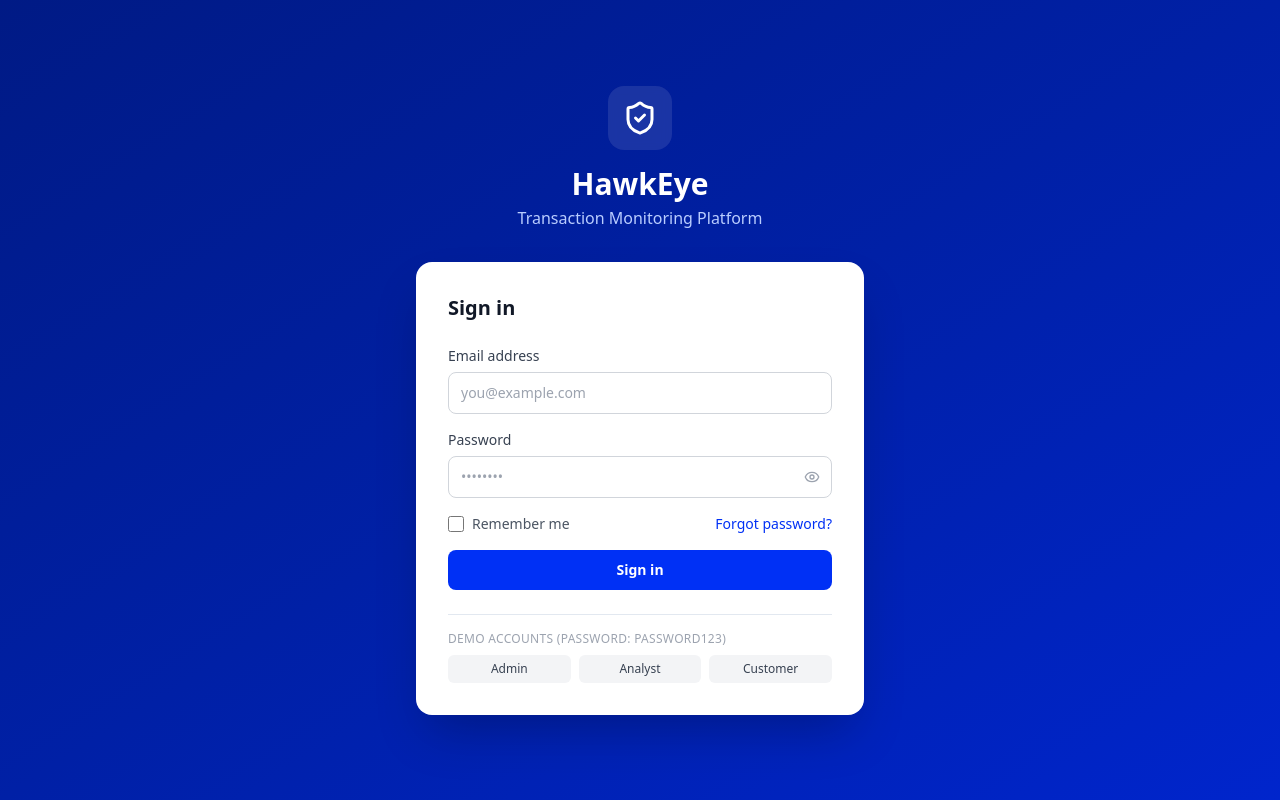
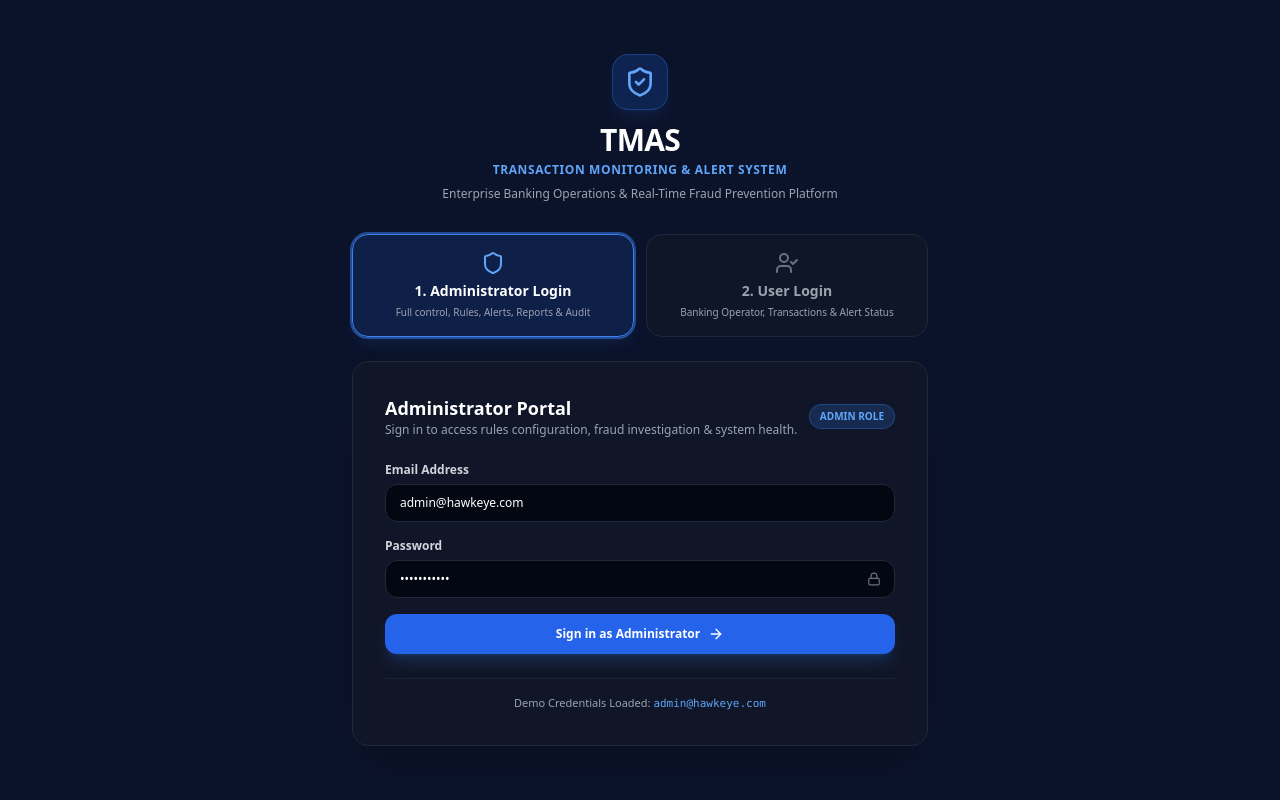
Before and after one commit to Neueda-Learning/114_HawkEye, a React (Vite) app in the folder Frontend/: page /login in a window 1280 px wide. Built offline with nearby package versions, Linux system fonts and the light colour scheme.

Commit message:
feat(auth): add 2 distinct login options (1. Administrator Login, 2. User Login) matching TMAS spec

```diff
--- a/Frontend/src/features/auth/pages/LoginPage.tsx
+++ b/Frontend/src/features/auth/pages/LoginPage.tsx
@@ -1,180 +1,181 @@
 import { useState } from 'react';
-import { useForm } from 'react-hook-form';
-import { zodResolver } from '@hookform/resolvers/zod';
-import { z } from 'zod';
 import { useNavigate, useLocation } from 'react-router-dom';
-import { Eye, EyeOff, ShieldCheck, AlertCircle } from 'lucide-react';
+import { ShieldCheck, UserCheck, Shield, AlertCircle, ArrowRight, Lock } from 'lucide-react';
 import { useAuthStore } from '../store/authStore';
 import type { UserRole } from '@/lib/types';
 
-const schema = z.object({
-  email:      z.string().email('Enter a valid email address'),
-  password:   z.string().min(6, 'Password must be at least 6 characters'),
-  rememberMe: z.boolean().optional(),
-});
-
-type FormValues = z.infer<typeof schema>;
-
 const ROLE_HOME: Record<UserRole, string> = {
   CUSTOMER: '/customer/dashboard',
-  ANALYST:  '/alerts',
+  ANALYST:  '/admin/dashboard',
   ADMIN:    '/admin/dashboard',
 };
 
-// Demo credentials shown on the page
-const DEMO_CREDENTIALS = [
-  { role: 'ADMIN',    email: 'admin@hawkeye.com',    label: 'Admin' },
-  { role: 'ANALYST',  email: 'analyst@hawkeye.com',  label: 'Analyst' },
-  { role: 'CUSTOMER', email: 'customer@hawkeye.com', label: 'Customer' },
-];
+export default function LoginPage() {
+  const navigate = useNavigate();
+  const location = useLocation();
+  const { login } = useAuthStore();
 
-export default function LoginPage() {
-  const navigate  = useNavigate();
-  const location  = useLocation();
-  const { login, user } = useAuthStore();
-  const [showPwd, setShowPwd]   = useState(false);
+  const [activeTab, setActiveTab] = useState<'ADMIN' | 'USER'>('ADMIN');
+  const [email, setEmail] = useState('admin@hawkeye.com');
+  const [password, setPassword] = useState('password123');
   const [authError, setAuthError] = useState('');
+  const [loading, setLoading] = useState(false);
 
   const from = (location.state as { from?: { pathname: string } })?.from?.pathname;
 
-  const {
-    register,
-    handleSubmit,
-    setValue,
-    formState: { errors, isSubmitting },
-  } = useForm<FormValues>({ resolver: zodResolver(schema) });
-
-  const onSubmit = async ({ email, password }: FormValues) => {
+  const handleTabChange = (roleTab: 'ADMIN' | 'USER') => {
+    setActiveTab(roleTab);
     setAuthError('');
-    try {
-      await login(email, password);
-      const dest = from ?? ROLE_HOME[useAuthStore.getState().user!.role];
-      navigate(dest, { replace: true });
-    } catch (e) {
-      setAuthError(e instanceof Error ? e.message : 'Login failed');
+    if (roleTab === 'ADMIN') {
+      setEmail('admin@hawkeye.com');
+      setPassword('password123');
+    } else {
+      setEmail('customer@hawkeye.com');
+      setPassword('password123');
     }
   };
 
-  const fillDemo = (email: string) => {
-    setValue('email', email);
-    setValue('password', 'password123');
+  const handleSubmit = async (e: React.FormEvent) => {
+    e.preventDefault();
+    setAuthError('');
+    setLoading(true);
+
+    try {
+      await login(email, password);
+      const userRole = useAuthStore.getState().user!.role;
+      const dest = from ?? ROLE_HOME[userRole];
+      navigate(dest, { replace: true });
+    } catch (err: any) {
+      setAuthError(err?.message || 'Login failed. Please check credentials.');
+    } finally {
+      setLoading(false);
+    }
   };
 
   return (
-    <div className="flex min-h-screen items-center justify-center bg-gradient-to-br from-hawk-900 via-hawk-800 to-hawk-700 p-4">
-      <div className="w-full max-w-md animate-fade-in">
-
-        {/* Logo */}
+    <div className="flex min-h-screen items-center justify-center bg-[#0B132B] p-4 text-white">
+      <div className="w-full max-w-xl animate-fade-in">
+        {/* Logo & Header */}
         <div className="mb-8 text-center">
-          <div className="mx-auto mb-4 flex h-16 w-16 items-center justify-center rounded-2xl bg-white/10 backdrop-blur-sm">
-            <ShieldCheck className="h-9 w-9 text-white" />
+          <div className="mx-auto mb-3 flex h-14 w-14 items-center justify-center rounded-2xl bg-blue-600/20 border border-blue-500/30 text-blue-400 shadow-lg shadow-blue-500/10">
+            <ShieldCheck className="h-8 w-8 text-blue-400" />
           </div>
-          <h1 className="text-3xl font-bold text-white">HawkEye</h1>
-          <p className="mt-1 text-hawk-200">Transaction Monitoring Platform</p>
+          <h1 className="text-3xl font-black tracking-tight text-white">TMAS</h1>
+          <p className="mt-1 text-xs font-semibold uppercase tracking-wider text-blue-400">
+            Transaction Monitoring & Alert System
+          </p>
+          <p className="mt-2 text-xs text-gray-400 max-w-md mx-auto">
+            Enterprise Banking Operations & Real-Time Fraud Prevention Platform
+          </p>
         </div>
 
-        {/* Card */}
-        <div className="rounded-2xl bg-white p-8 shadow-2xl dark:bg-gray-900">
-          <h2 className="mb-6 text-xl font-semibold text-gray-900 dark:text-white">Sign in</h2>
+        {/* ── 2 Distinct Login Options Selector ──────────────────────────── */}
+        <div className="mb-6 grid grid-cols-2 gap-3">
+          <button
+            type="button"
+            onClick={() => handleTabChange('ADMIN')}
+            className={`flex flex-col items-center justify-center rounded-2xl border p-4 text-center transition-all ${
+              activeTab === 'ADMIN'
+                ? 'border-blue-500 bg-blue-600/15 text-white shadow-lg shadow-blue-500/10 ring-2 ring-blue-500/50'
+                : 'border-gray-800 bg-gray-900/60 text-gray-400 hover:border-gray-700 hover:text-gray-200'
+            }`}
+          >
+            <Shield className={`h-6 w-6 mb-1.5 ${activeTab === 'ADMIN' ? 'text-blue-400' : 'text-gray-500'}`} />
+            <span className="font-bold text-sm">1. Administrator Login</span>
+            <span className="text-[10px] text-gray-400 mt-1">Full control, Rules, Alerts, Reports & Audit</span>
+          </button>
 
-          {/* Auth error banner */}
+          <button
+            type="button"
+            onClick={() => handleTabChange('USER')}
+            className={`flex flex-col items-center justify-center rounded-2xl border p-4 text-center transition-all ${
+              activeTab === 'USER'
+                ? 'border-emerald-500 bg-emerald-600/15 text-white shadow-lg shadow-emerald-500/10 ring-2 ring-emerald-500/50'
+                : 'border-gray-800 bg-gray-900/60 text-gray-400 hover:border-gray-700 hover:text-gray-200'
+            }`}
+          >
+            <UserCheck className={`h-6 w-6 mb-1.5 ${activeTab === 'USER' ? 'text-emerald-400' : 'text-gray-500'}`} />
+            <span className="font-bold text-sm">2. User Login</span>
+            <span className="text-[10px] text-gray-400 mt-1">Banking Operator, Transactions & Alert Status</span>
+          </button>
+        </div>
+
+        {/* ── Login Form Card ────────────────────────────────────────────── */}
+        <div className="rounded-2xl border border-gray-800 bg-gray-900/90 p-8 shadow-2xl backdrop-blur-md">
+          <div className="mb-6 flex items-center justify-between">
+            <div>
+              <h2 className="text-lg font-bold text-white">
+                {activeTab === 'ADMIN' ? 'Administrator Portal' : 'Banking Operator Portal'}
+              </h2>
+              <p className="text-xs text-gray-400">
+                {activeTab === 'ADMIN'
+                  ? 'Sign in to access rules configuration, fraud investigation & system health.'
+                  : 'Sign in to record transactions and track generated security alerts.'}
+              </p>
+            </div>
+            <span className={`rounded-full px-2.5 py-1 text-[10px] font-bold ${
+              activeTab === 'ADMIN' ? 'bg-blue-500/20 text-blue-400 border border-blue-500/30' : 'bg-emerald-500/20 text-emerald-400 border border-emerald-500/30'
+            }`}>
+              {activeTab === 'ADMIN' ? 'ADMIN ROLE' : 'USER ROLE'}
+            </span>
+          </div>
+
           {authError && (
-            <div className="mb-4 flex items-center gap-2 rounded-lg bg-red-50 px-4 py-3 text-sm text-red-700 dark:bg-red-900/20 dark:text-red-400">
+            <div className="mb-5 flex items-center gap-2 rounded-xl bg-red-500/10 border border-red-500/20 p-3.5 text-xs text-red-400">
               <AlertCircle className="h-4 w-4 shrink-0" />
-              {authError}
+              <span>{authError}</span>
             </div>
           )}
 
-          <form onSubmit={handleSubmit(onSubmit)} className="space-y-4" noValidate>
-            {/* Email */}
+          <form onSubmit={handleSubmit} className="space-y-4">
             <div>
-              <label className="mb-1.5 block text-sm font-medium text-gray-700 dark:text-gray-300">
-                Email address
+              <label className="mb-1.5 block text-xs font-semibold text-gray-300">
+                Email Address
               </label>
               <input
-                {...register('email')}
                 type="email"
-                autoComplete="email"
-                placeholder="you@example.com"
-                className="w-full rounded-lg border border-gray-300 px-3 py-2.5 text-sm outline-none transition focus:border-hawk-500 focus:ring-2 focus:ring-hawk-500/20 dark:border-gray-600 dark:bg-gray-800 dark:text-white"
+                value={email}
+                onChange={(e) => setEmail(e.target.value)}
+                required
+                className="w-full rounded-xl border border-gray-800 bg-gray-950 px-3.5 py-2.5 text-xs text-white outline-none transition focus:border-blue-500 focus:ring-1 focus:ring-blue-500"
               />
-              {errors.email && (
-                <p className="mt-1 text-xs text-red-600">{errors.email.message}</p>
-              )}
             </div>
 
-            {/* Password */}
             <div>
-              <label className="mb-1.5 block text-sm font-medium text-gray-700 dark:text-gray-300">
+              <label className="mb-1.5 block text-xs font-semibold text-gray-300">
                 Password
               </label>
               <div className="relative">
                 <input
-                  {...register('password')}
-                  type={showPwd ? 'text' : 'password'}
-                  autoComplete="current-password"
-                  placeholder="••••••••"
-                  className="w-full rounded-lg border border-gray-300 px-3 py-2.5 pr-10 text-sm outline-none transition focus:border-hawk-500 focus:ring-2 focus:ring-hawk-500/20 dark:border-gray-600 dark:bg-gray-800 dark:text-white"
+                  type="password"
+                  value={password}
+                  onChange={(e) => setPassword(e.target.value)}
+                  required
+                  className="w-full rounded-xl border border-gray-800 bg-gray-950 px-3.5 py-2.5 text-xs text-white outline-none transition focus:border-blue-500 focus:ring-1 focus:ring-blue-500"
                 />
-                <button
-                  type="button"
-                  onClick={() => setShowPwd((p) => !p)}
-                  className="absolute right-3 top-1/2 -translate-y-1/2 text-gray-400 hover:text-gray-600"
-                  aria-label={showPwd ? 'Hide password' : 'Show password'}
-                >
-                  {showPwd ? <EyeOff className="h-4 w-4" /> : <Eye className="h-4 w-4" />}
-                </button>
+                <Lock className="absolute right-3.5 top-1/2 h-3.5 w-3.5 -translate-y-1/2 text-gray-500" />
               </div>
-              {errors.password && (
-                <p className="mt-1 text-xs text-red-600">{errors.password.message}</p>
-              )}
             </div>
 
-            {/* Remember me + Forgot */}
-            <div className="flex items-center justify-between">
-              <label className="flex cursor-pointer items-center gap-2 text-sm text-gray-600 dark:text-gray-400">
-                <input
-                  {...register('rememberMe')}
-                  type="checkbox"
-                  className="h-4 w-4 rounded border-gray-300 text-hawk-600"
-                />
-                Remember me
-              </label>
-              <a
-                href="/forgot-password"
-                className="text-sm text-hawk-600 hover:underline dark:text-hawk-400"
-              >
-                Forgot password?
-              </a>
-            </div>
-
-            {/* Submit */}
             <button
               type="submit"
-              disabled={isSubmitting}
-              className="w-full rounded-lg bg-hawk-600 px-4 py-2.5 text-sm font-semibold text-white transition hover:bg-hawk-700 focus:outline-none focus:ring-2 focus:ring-hawk-500 focus:ring-offset-2 disabled:opacity-60"
+              disabled={loading}
+              className={`mt-2 flex w-full items-center justify-center gap-2 rounded-xl py-3 text-xs font-bold text-white shadow-lg transition disabled:opacity-50 ${
+                activeTab === 'ADMIN'
+                  ? 'bg-blue-600 hover:bg-blue-700 shadow-blue-500/20'
+                  : 'bg-emerald-600 hover:bg-emerald-700 shadow-emerald-500/20'
+              }`}
             >
-              {isSubmitting ? 'Signing in…' : 'Sign in'}
+              <span>{loading ? 'Authenticating...' : `Sign in as ${activeTab === 'ADMIN' ? 'Administrator' : 'User'}`}</span>
+              <ArrowRight className="h-4 w-4" />
             </button>
           </form>
 
-          {/* Demo credentials */}
-          <div className="mt-6 border-t pt-4 dark:border-gray-700">
-            <p className="mb-2 text-xs font-medium uppercase tracking-wide text-gray-400">
-              Demo accounts (password: password123)
+          {/* Quick Demo Pre-fill notice */}
+          <div className="mt-6 border-t border-gray-800/80 pt-4 text-center">
+            <p className="text-[11px] text-gray-400">
+              Demo Credentials Loaded: <code className="font-mono text-blue-400">{email}</code>
             </p>
-            <div className="flex gap-2">
-              {DEMO_CREDENTIALS.map((c) => (
-                <button
-                  key={c.role}
-                  type="button"
-                  onClick={() => fillDemo(c.email)}
-                  className="flex-1 rounded-md bg-gray-100 px-2 py-1.5 text-xs font-medium text-gray-700 transition hover:bg-gray-200 dark:bg-gray-800 dark:text-gray-300 dark:hover:bg-gray-700"
-                >
-                  {c.label}
-                </button>
-              ))}
-            </div>
           </div>
         </div>
       </div>
```
